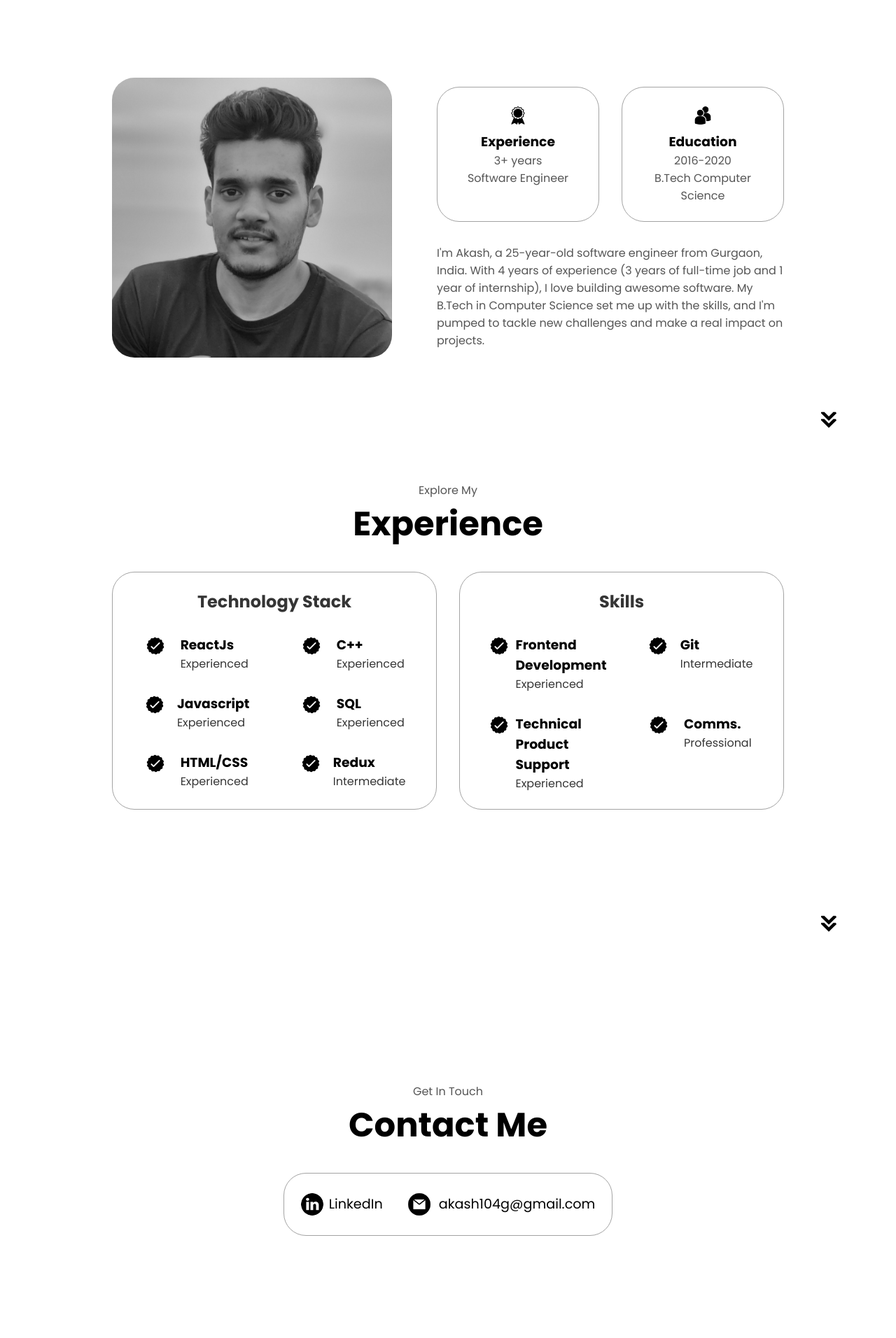
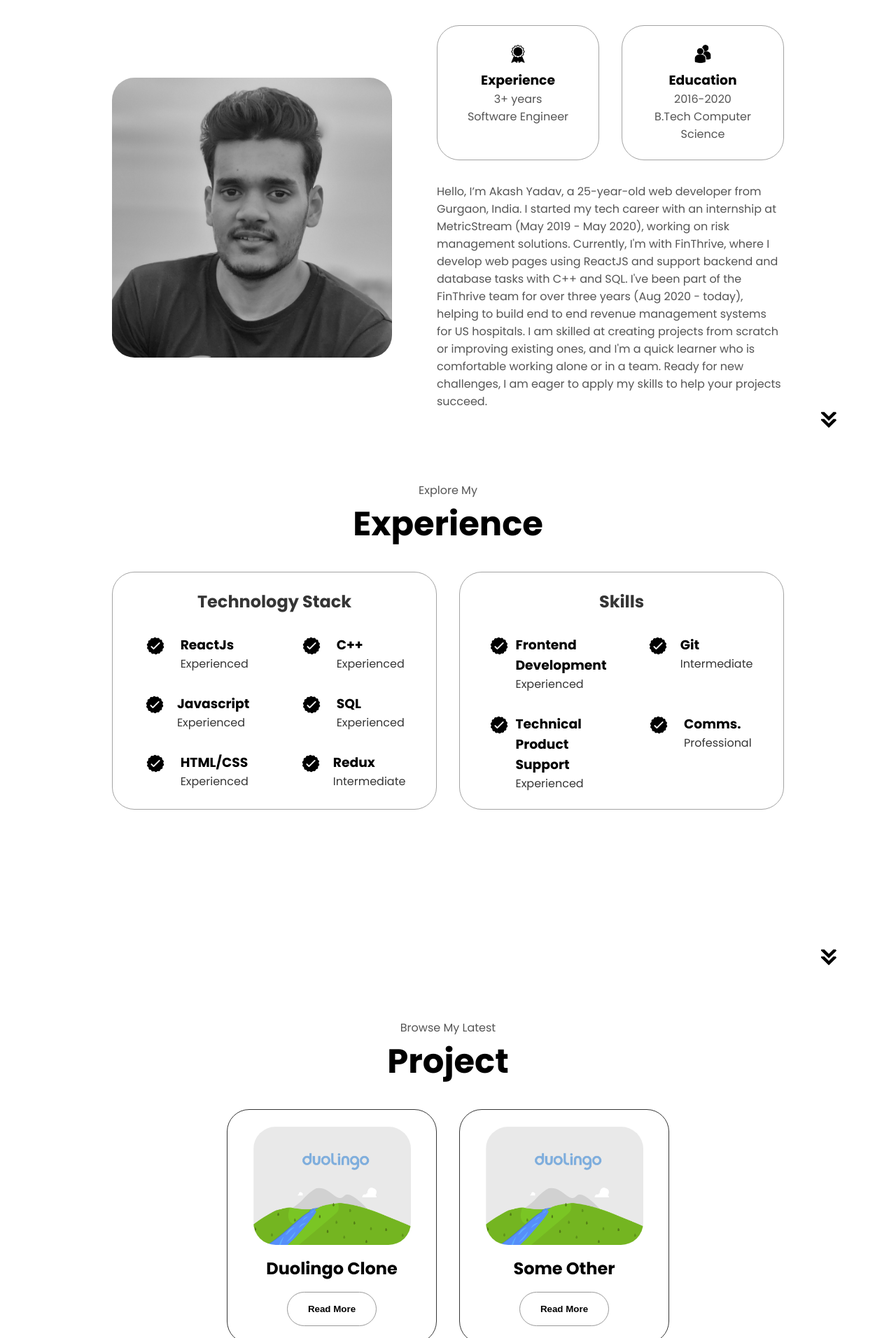
Before and after one commit to akashyv/portfolio, a React (Create React App) app: page / in a window 1280 px wide. Shown: the part 888-2800 px from the top of the page at 70% size. Built offline with nearby package versions, Linux system fonts and the light colour scheme.

Commit message:
In between of projects

```diff
--- a/src/App.js
+++ b/src/App.js
@@ -3,6 +3,7 @@ import Navbar from "./components/Navbar/Navbar";
 import Home from "./pages/Home/Home";
 import About from "./pages/About/About";
 import Experience from "./pages/Experience/Experience";
+import Projects from "./pages/Projects/Projects";
 import ContactMe from "./pages/ContactMe/ContactMe";
 import Footer from "./pages/Footer/Footer";
 import "./App.css";
@@ -14,6 +15,7 @@ function App() {
       <Home />
       <About />
       <Experience />
+      <Projects />
       <ContactMe />
       <Footer />
     </div>
--- a/src/components/Navbar/Navbar.js
+++ b/src/components/Navbar/Navbar.js
@@ -21,6 +21,9 @@ export default function Navbar() {
         </div>
         <div className="navbar-link">
           <a href="#experience">Experience</a>
+        </div>
+        <div className="navbar-link">
+          <a href="#projects">Projects</a>
         </div>
         <div className="navbar-link">
           <a href="#contact">Contact</a>
@@ -52,6 +55,11 @@ export default function Navbar() {
               </a>
             </li>
             <li>
+              <a href="#projects" onClick={closeMenu}>
+                Projects
+              </a>
+            </li>
+            <li>
               <a href="#contact" onClick={closeMenu}>
                 Contact
               </a>
--- a/src/pages/About/About.js
+++ b/src/pages/About/About.js
@@ -35,11 +35,22 @@ export default function About() {
             />
           </div>
           <p className="about-me-desc">
-            I'm Akash, a 25-year-old software engineer from Gurgaon, India. With
+            {/* I'm Akash, a 25-year-old software engineer from Gurgaon, India. With
             4 years of experience (3 years of full-time job and 1 year of
             internship), I love building awesome software. My B.Tech in Computer
             Science set me up with the skills, and I'm pumped to tackle new
-            challenges and make a real impact on projects.
+            challenges and make a real impact on projects. */}
+            Hello, I’m Akash Yadav, a 25-year-old web developer from Gurgaon,
+            India. I started my tech career with an internship at MetricStream
+            (May 2019 - May 2020), working on risk management solutions.
+            Currently, I'm with FinThrive, where I develop web pages using
+            ReactJS and support backend and database tasks with C++ and SQL.
+            I've been part of the FinThrive team for over three years (Aug 2020
+            - today), helping to build end to end revenue management systems for
+            US hospitals. I am skilled at creating projects from scratch or
+            improving existing ones, and I'm a quick learner who is comfortable
+            working alone or in a team. Ready for new challenges, I am eager to
+            apply my skills to help your projects succeed.
           </p>
         </div>
       </div>
--- a/src/pages/ContactMe/ContactMe.js
+++ b/src/pages/ContactMe/ContactMe.js
@@ -17,7 +17,7 @@ export default function ContactMe() {
           />
           <p>
             <a
-              href="https://www.linkedin.com/in/akash-yadav-409459178/"
+              href="https://www.linkedin.com/in/akashyv/"
               className="contact-detail"
               target="_blank"
               rel="noopener noreferrer"
--- a/src/pages/Experience/Experience.css
+++ b/src/pages/Experience/Experience.css
@@ -1,6 +1,6 @@
 .experience-container {
   position: relative;
-  height: 90vh;
+  height: 96vh;
 }
 
 .experience-skills-container {
--- a/src/pages/Experience/Experience.js
+++ b/src/pages/Experience/Experience.js
@@ -39,7 +39,7 @@ export default function Experience() {
           </div>
         </div>
       </div>
-      <a href="#contact">
+      <a href="#projects">
         <img src={Arrow} alt="Arrow Icon" className="icon arrow" />
       </a>
     </section>
--- a/src/pages/Footer/Footer.js
+++ b/src/pages/Footer/Footer.js
@@ -14,9 +14,12 @@ export default function Footer() {
         <div className="navbar-link">
           <a href="#experience">Experience</a>
         </div>
+        <div className="navbar-link">
+          <a href="#projects">Projects</a>
+        </div>
       </div>
       <p className="footer-copyright">
-        Copyright © 2024 Akash Yadav. All Rights Reserved.
+        Got a project in mind? Let’s code it together.
       </p>
     </div>
   );
--- a/src/pages/Home/Home.css
+++ b/src/pages/Home/Home.css
@@ -63,7 +63,6 @@
   cursor: pointer;
   background: rgb(53, 53, 53);
   color: white;
-  border: rgb(255, 255, 255) 0.1rem solid;
 }
 
 .contact-info-btn {
--- a/src/pages/Home/Home.js
+++ b/src/pages/Home/Home.js
@@ -42,7 +42,7 @@ export default function Home() {
         </div>
         <div className="home-intro-links-container">
           <a
-            href="https://www.linkedin.com/in/akash-yadav-409459178/"
+            href="https://www.linkedin.com/in/akashyv/"
             target="_blank"
             rel="noopener noreferrer"
           >
--- /dev/null
+++ b/src/pages/Projects/Projects.css
@@ -0,0 +1,65 @@
+.projects-container {
+  position: relative;
+  height: 90vh;
+}
+
+.projects-list-container {
+  display: flex;
+  flex-direction: row;
+  justify-content: center;
+  gap: 2rem;
+  margin-top: 2rem;
+}
+
+.project {
+  padding: 1.5rem;
+  display: flex;
+  flex-direction: column;
+  align-items: center;
+  border: 1px solid rgb(53, 53, 53);
+  border-radius: 2rem;
+  width: fit-content;
+}
+
+.project-image-cover {
+  max-width: 250px;
+  width: 90%;
+  border-radius: 2rem;
+}
+
+.project-title {
+  margin: 1rem;
+  color: black;
+  text-align: center;
+}
+
+.project-details-button {
+  font-weight: 600;
+  border: rgb(153, 153, 153) 0.1rem solid;
+  border-radius: 2rem;
+  background: none;
+  padding: 1rem;
+  width: 8rem;
+  cursor: pointer;
+}
+
+.project-details-button:hover {
+  border: rgb(53, 53, 53) 0.1rem solid;
+  background: rgb(53, 53, 53);
+  color: white;
+}
+
+@media (max-width: 1200px) {
+  .projects-container {
+    display: block;
+    height: fit-content;
+    margin-bottom: 6rem;
+  }
+}
+
+@media (max-width: 750px) {
+  .projects-list-container {
+    flex-direction: column;
+    align-items: center;
+  }
+}
--- /dev/null
+++ b/src/pages/Projects/Projects.js
@@ -0,0 +1,37 @@
+import React from "react";
+import Arrow from "../../Assets/arrow.png";
+import ProfilePicture from "../../Assets/duolingo.png";
+import "./Projects.css";
+
+export default function Projects() {
+  return (
+    <section id="projects" className="projects-container">
+      <p className="header">Browse My Latest</p>
+      <h1 className="title">Project</h1>
+      <div className="projects-list-container">
+        <div className="project">
+          <img
+            src={ProfilePicture}
+            alt="Project Cover"
+            className="project-image-cover"
+          />
+          <h2 className="project-title">Duolingo Clone</h2>
+          <button className="project-details-button">Read More</button>
+        </div>
+        <div className="project">
+          <img
+            src={ProfilePicture}
+            alt="Project Cover"
+            className="project-image-cover"
+          />
+          <h2 className="project-title">Some Other</h2>
+          <button className="project-details-button">Read More</button>
+        </div>
+      </div>
+
+      <a href="#contact">
+        <img src={Arrow} alt="Arrow Icon" className="icon arrow" />
+      </a>
+    </section>
+  );
+}
```
Also changed, not shown: src/Assets/duolingo.png (added).
